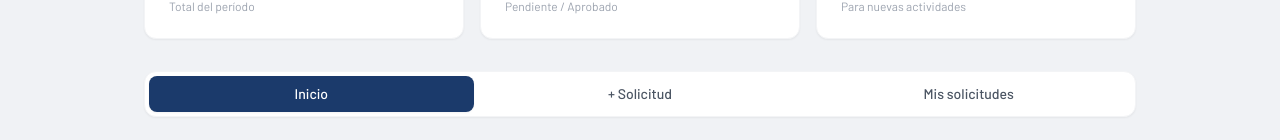
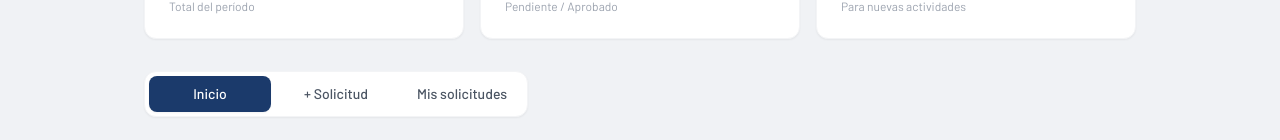
Before and after one commit to msilva-create/prolub-mercadeo, a Next.js app: page /dashboard in a window 1280 px wide. Shown: the part 184-324 px from the top of the page. Built offline with nearby package versions, Linux system fonts and the light colour scheme; no server answers; the database is empty; sample sign-in values are in the browser's storage.

Commit message:
dashboard.js

```diff
--- a/pages/dashboard.js
+++ b/pages/dashboard.js
@@ -34,6 +34,7 @@ export default function Dashboard() {
 
     if (dist) setDistribuidor(dist)
     else {
+      // Si no existe aún en Supabase, crear perfil automáticamente
       const { data: nuevo } = await supabase
         .from('distribuidores')
         .insert({ distribuidor_id: distribuidorId, saldo_disponible: 0 })
@@ -128,7 +129,7 @@ export default function Dashboard() {
         </div>
 
         {/* Nav */}
-        <div className="flex gap-1 bg-white rounded-xl p-1 mb-6 shadow-sm border border-gray-100 max-sm">
+        <div className="flex gap-1 bg-white rounded-xl p-1 mb-6 shadow-sm border border-gray-100 max-w-sm">
           {[
             { key: 'home', label: 'Inicio' },
             { key: 'nueva', label: '+ Solicitud' },
```
